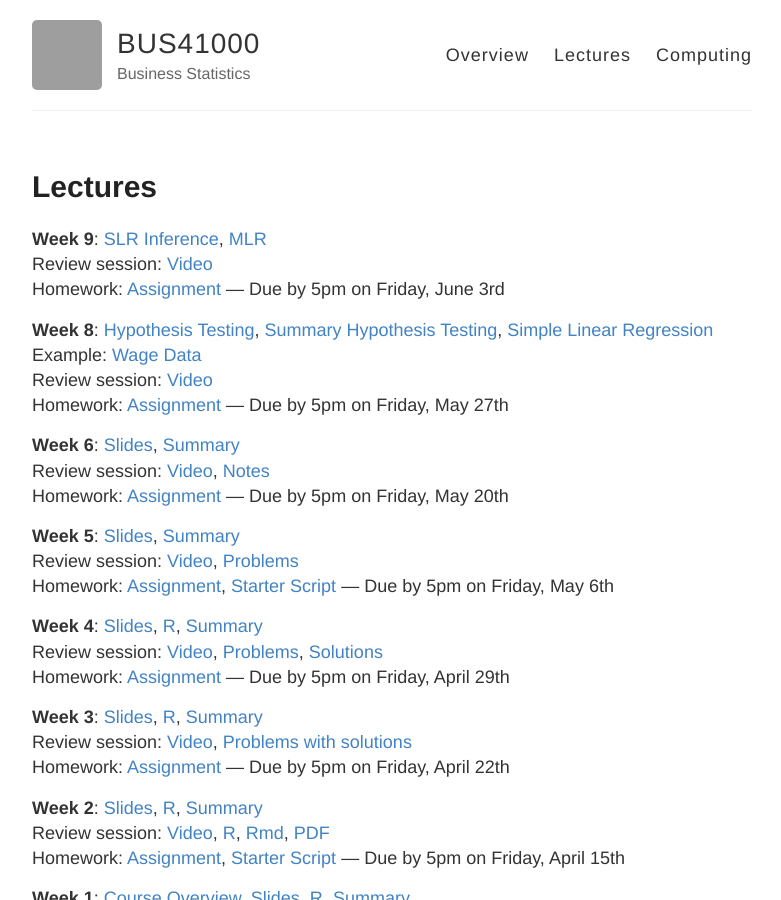
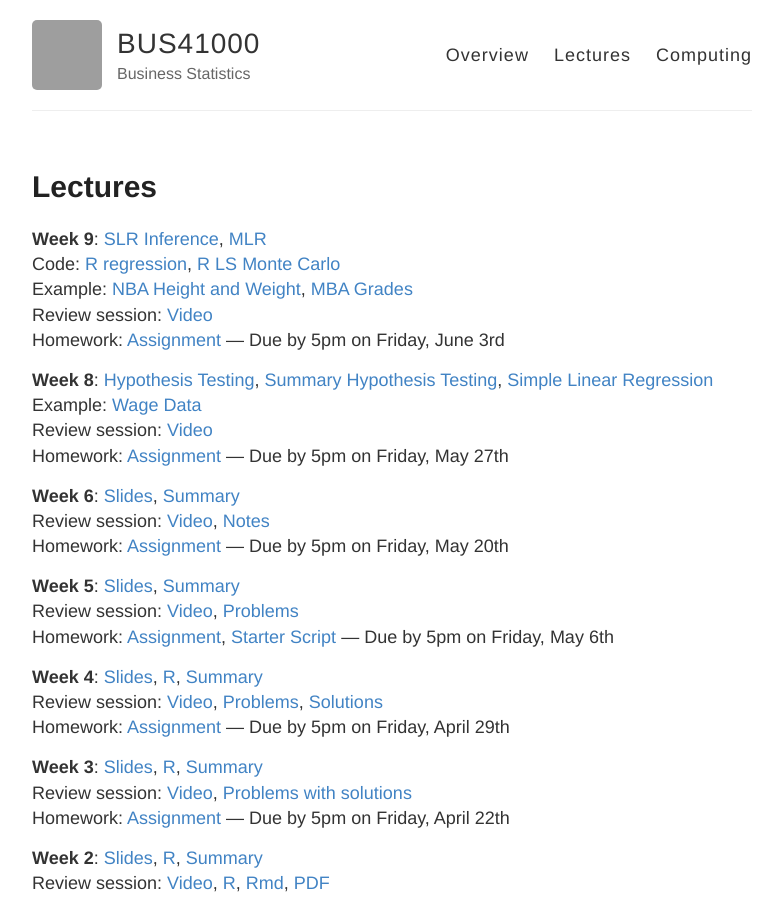
Before and after one commit to mlakolar/BUS41000, a Jekyll site: the page built from lectures.md, in a window 1280 px wide and 900 px high. Shown: the whole window, without its empty margins (248-1029 px from the left). Built offline with Jekyll 4.4.1, drawn with Linux system fonts in a browser that asks for light colours; grey boxes are pictures that could not be loaded.

Commit message:
Update lectures.md

```diff
--- a/lectures.md
+++ b/lectures.md
@@ -7,6 +7,12 @@ permalink: /lectures/
 **Week 9**:
 [SLR Inference](https://github.com/mlakolar/BUS41000/raw/master/slides/09_lecture_slr_inference.pdf),
 [MLR](https://github.com/mlakolar/BUS41000/raw/master/slides/09_lecture_mlr.pdf)
+Code:
+[R regression](https://github.com/mlakolar/BUS41000/raw/master/slides/09_regression.R),
+[R LS Monte Carlo](https://github.com/mlakolar/BUS41000/raw/master/slides/09_LSMonteCarlo.R)
+Example:
+[NBA Height and Weight](https://github.com/mlakolar/BUS41000/raw/master/slides/09_example_nba.pdf),
+[MBA Grades](https://github.com/mlakolar/BUS41000/raw/master/slides/09_example_grade.pdf)
 Review session:
 [Video](https://media.chicagobooth.edu/Mediasite6/Play/ab79a5eb53da451aa0a1d929d95e8d6c1d)
 Homework:
```
